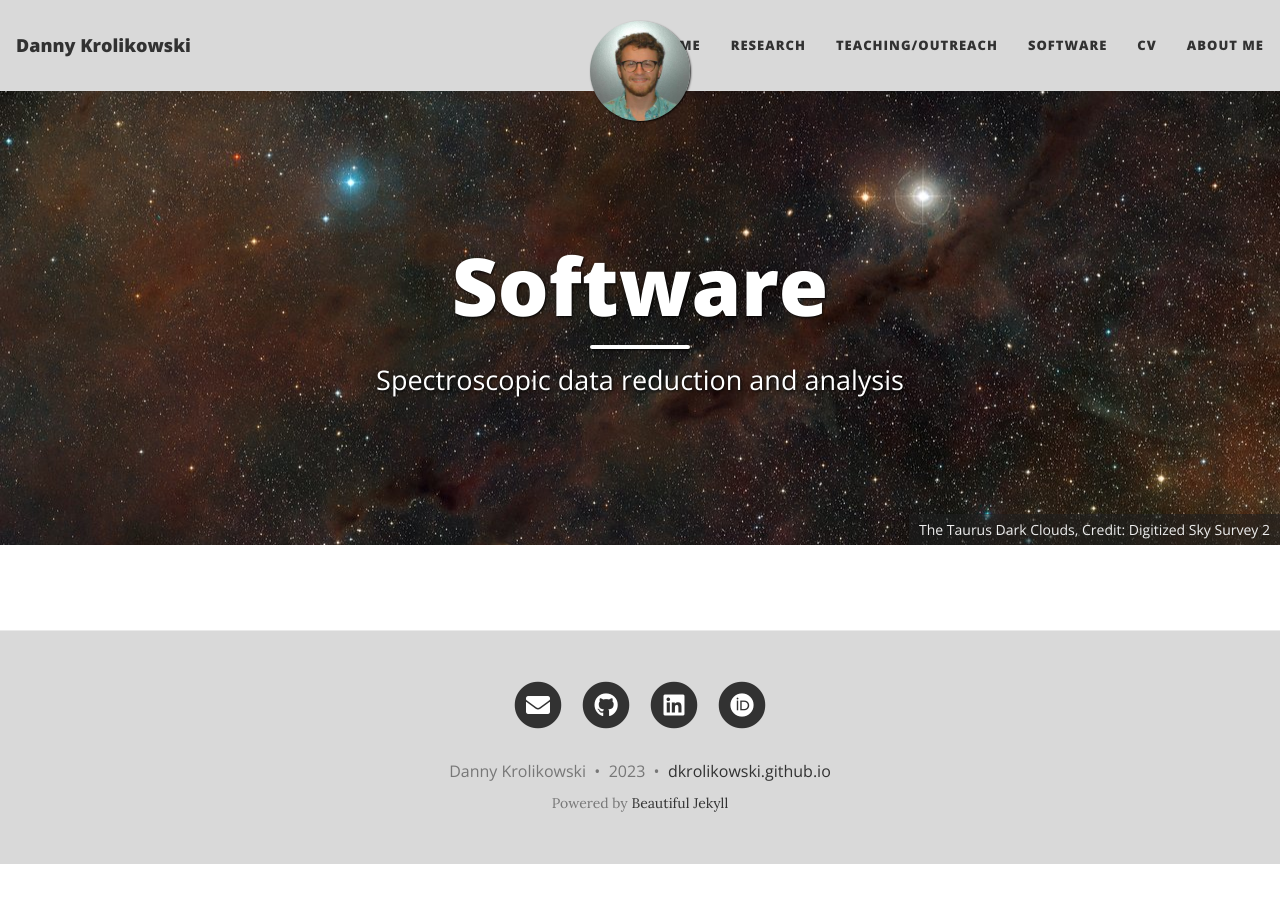
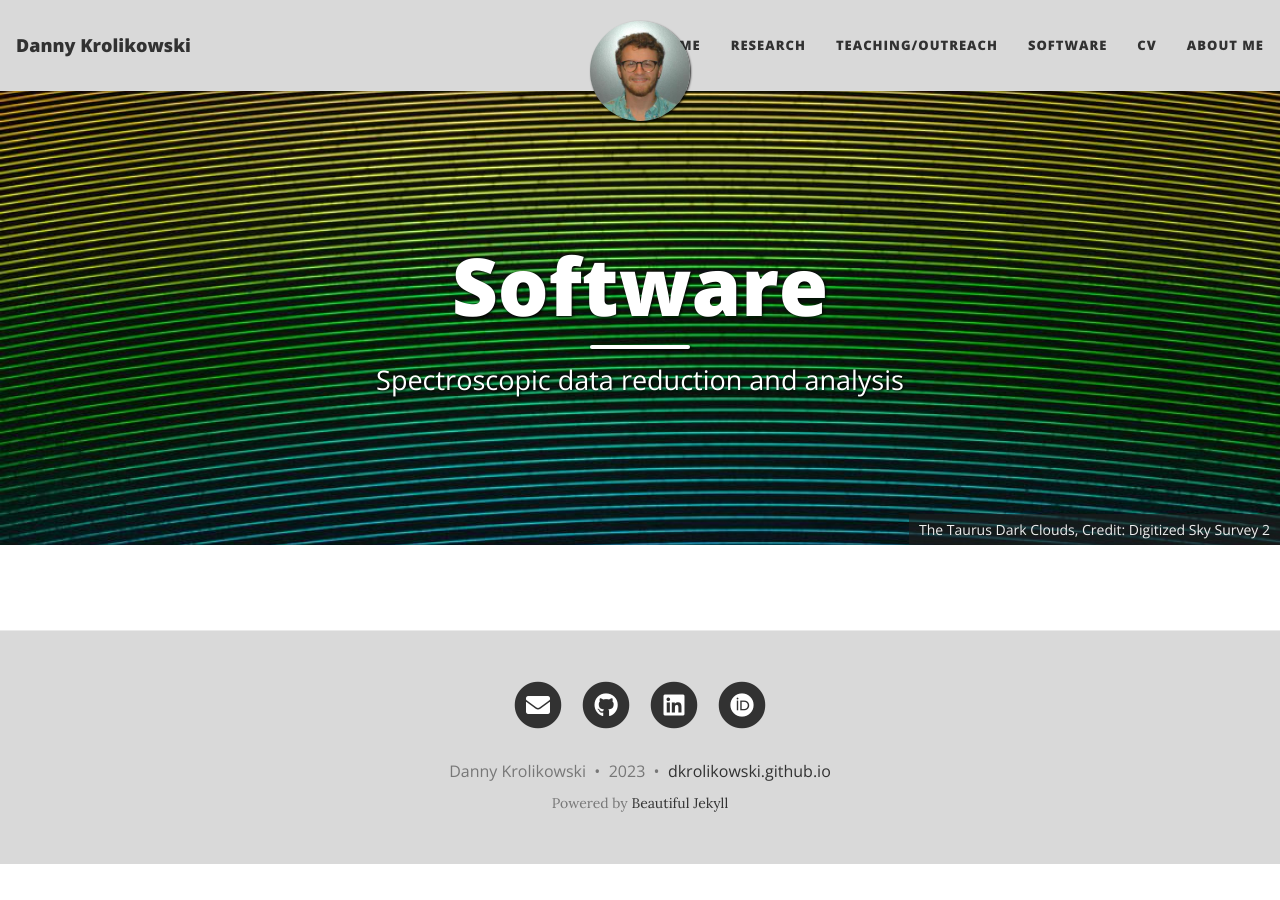
Before and after one commit to dkrolikowski/dkrolikowski.github.io, a Jekyll site: the page built from software.md, in a window 1280 px wide. Built offline with Jekyll 4.4.1, drawn with Linux system fonts in a browser that asks for light colours; nearby versions of some CDN libraries.

Commit message:
add neid echellogram image

```diff
--- a/_config.yml
+++ b/_config.yml
@@ -214,7 +214,7 @@ date_format: "%B %-d, %Y"
 # --- You don't need to touch anything below here (but you can if you want) --- #
 
 # Output options (more information on Jekyll's site)
-timezone: "US/Central"
+timezone: "US/Arizona"
 markdown: kramdown
 highlighter: rouge
 permalink: /:year-:month-:day-:title/
--- a/software.md
+++ b/software.md
@@ -3,6 +3,6 @@ layout: page
 title: Software
 subtitle: Spectroscopic data reduction and analysis
 cover-img:
-  - "/assets/img/taurus_cloud.jpg" : "The Taurus Dark Clouds, Credit: Digitized Sky Survey 2"
+  - "/assets/img/neid_echelle.jpg" : "The Taurus Dark Clouds, Credit: Digitized Sky Survey 2"
 ---
 {% include mathjs %}
```
Also changed, not shown: assets/img/neid_echelle.jpg (added).
